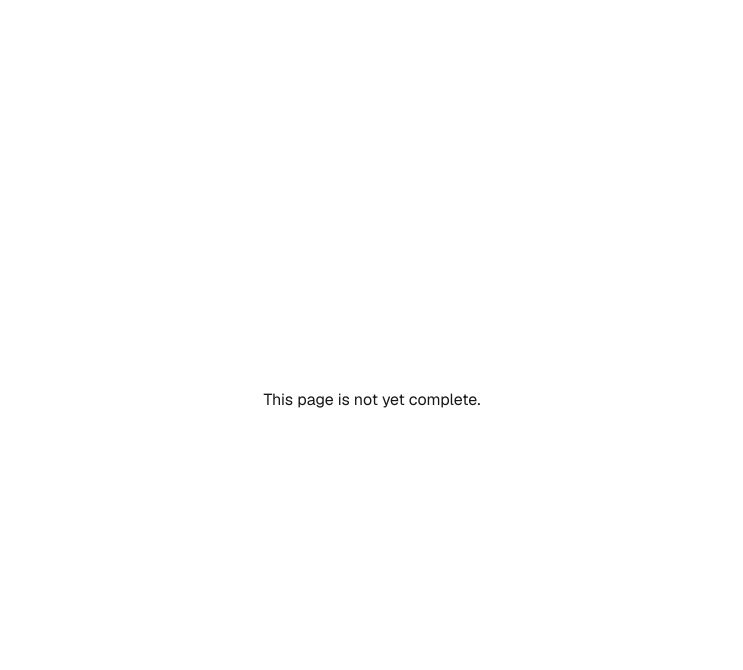
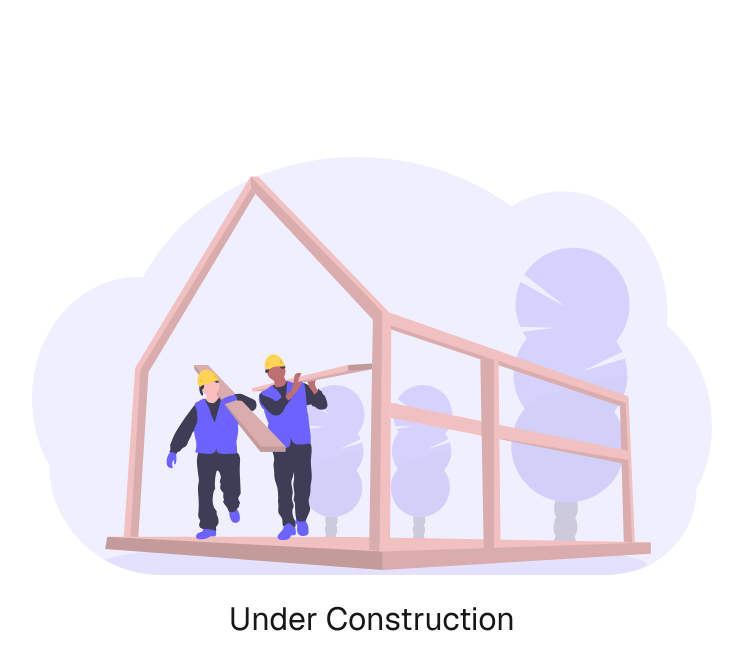
Before and after one commit to BhGh1081/portfolio, a Next.js app: page /dashboard in a window 1280 px wide. Shown: the top 670 px of the page, without its empty margins (268-1011 px from the left). Built offline with nearby package versions, Linux system fonts and the light colour scheme.

Commit message:
improved

```diff
--- a/app/dashboard/page.tsx
+++ b/app/dashboard/page.tsx
@@ -2,8 +2,11 @@ export default function Dashboard () {
 
 
     return(
-        <div className="flex items-center justify-center h-screen">
-            <h1>This page is not yet complete.</h1>
+        <div className="flex flex-col gap-5 items-center justify-center h-screen">
+            <img
+                src='/under-construction.svg'
+                className="w-170" />
+                <p className="text-[2rem]">Under Construction</p>
         </div>
     )
 }
--- a/app/globals.css
+++ b/app/globals.css
@@ -31,17 +31,26 @@ body {
   html {
     font-size: small;
   }
+
+  ::-webkit-scrollbar{
+    display: none;
 }
 
-.scrollbar::-webkit-scrollbar{
+}
 
-  scrollbar-width: thin;
-  scrollbar-color: var(--primary);
-
-}
 
 @media(min-width: 1440px) {
   html {
     font-size: larger;
   }
 }
+
+
+::-webkit-scrollbar{
+  width: 5px;
+}
+
+::-webkit-scrollbar-thumb {
+  background-color:#ff6900;
+  border-radius: 9999px;
+}
```
Also changed, not shown: public/under-construction.svg (added), 1 other file (tests, documents, lock files or other folders).
